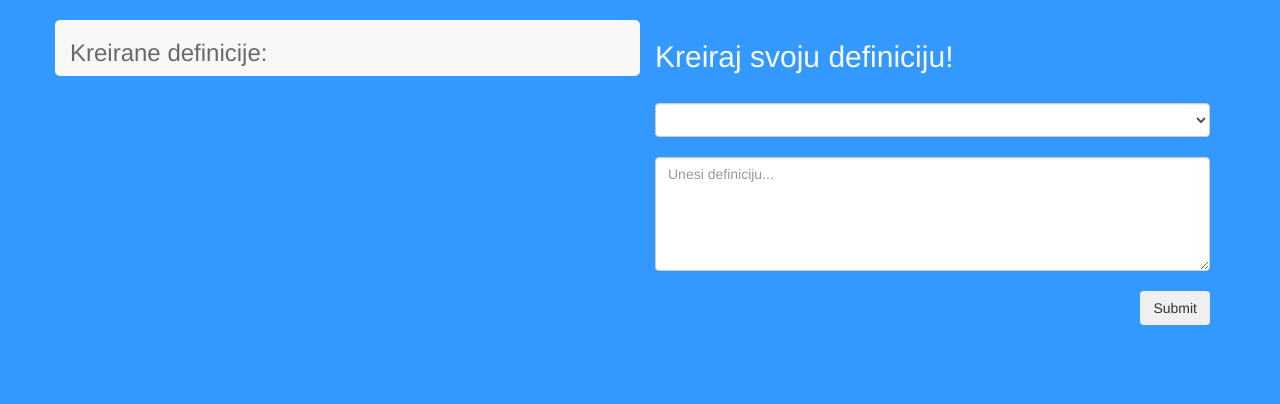
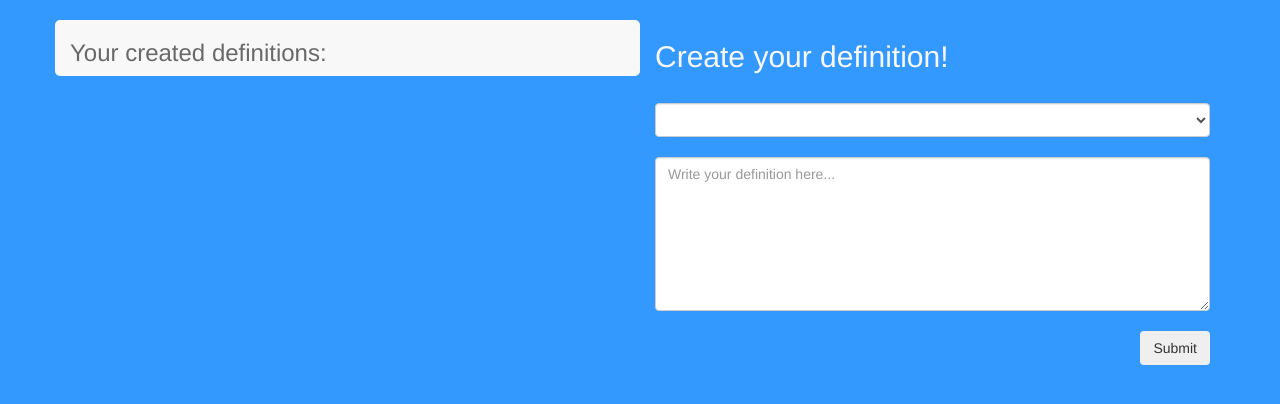
Before and after one commit to AsicsKoki/danica, a PHP site: page /myDefinitions.php in a window 1280 px wide. Shown: the part 64-468 px from the top of the page. Run offline with PHP 8.4, Linux system fonts and the light colour scheme; the visitor is signed in with stand-in values (Sample User, id 1); data that the repository does not hold is empty; some libraries are stand-ins or nearby versions.

Commit message:
- Promenila html text da bude na engleskom (primer: Kreiraj definiciju -> Create your definition....) - Textarea je required = Ne moze da se unese prazna definicija

```diff
--- a/myDefinitions.php
+++ b/myDefinitions.php
@@ -54,7 +54,7 @@
 		<div class="container">
 			<div class="row">
 				<div class="col-md-6 col-lg-6 col-sm-12 col-xs-12 content">
-				<h3>Kreirane definicije:</h3>
+				<h3>Your created definitions:</h3>
 					<ol>
 					<?php
 
@@ -67,7 +67,7 @@
 					</ol>
 				</div>
 				<div class="col-md-6 col-lg-6 col-sm-12 col-xs-12">
-					<h2 class="news">Kreiraj svoju definiciju!</h2><br>
+					<h2 class="news">Create your definition!</h2><br>
 					<div class="col-md-12 col-lg-12 col-sm-12 col-xs-12">
 						<form action="postDefinition.php" method="POST">
 							<div class="row">
@@ -84,7 +84,7 @@
 							</div>
 							<br>
 							<div class="row">
-								<textarea id="textDefinition" name="definition" placeholder="Unesi definiciju..." rows="5"  class="form-control"></textarea>
+								<textarea id="textDefinition" name="definition" placeholder="Write your definition here..." rows="7"  class="form-control" required></textarea>
 							</div>
 							<br>
 							<div class="row">
```
